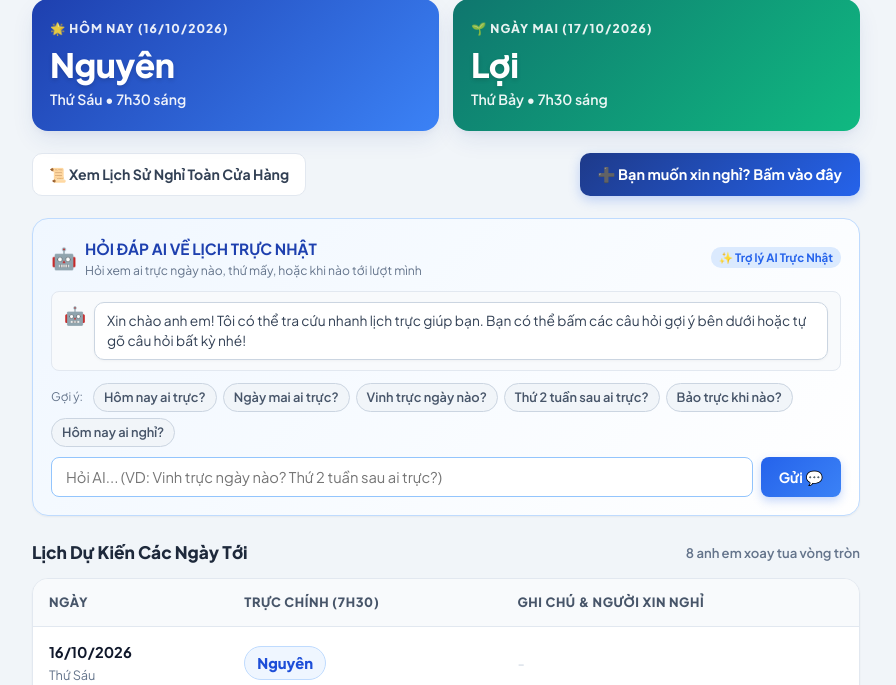
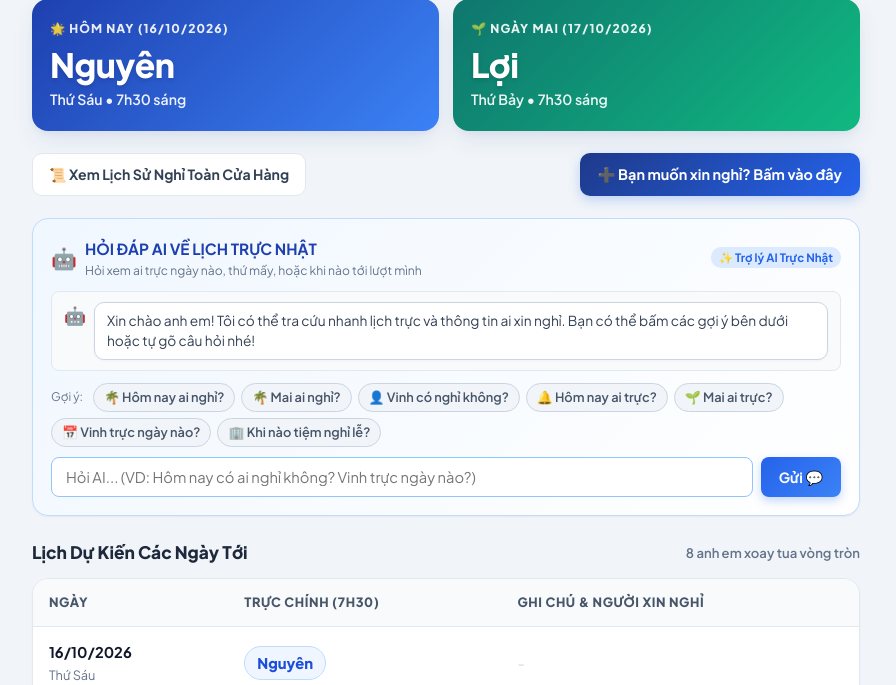
Before and after one commit to rappervint/apptruc, a Flask app: page / in a window 1280 px wide. Shown: the part 260-945 px from the top of the page, without its empty margins (194-1090 px from the left). Run offline with Flask 3, Linux system fonts and the light colour scheme; data comes from the database, SQL or seed files in the repository; data that the repository does not hold is empty.

Commit message:
Nang cap Chatbot AI tra loi chi tiet ve ngay nghi va ai xin nghi

```diff
--- a/app.py
+++ b/app.py
@@ -909,6 +909,12 @@ def answer_schedule_query(query):
     q_norm = remove_accents(query_clean.lower())
 
     # 1. Thử gọi Ollama nếu server đang hoạt động
+    leaves_summary = get_leaves_summary(schedule)
+    today_str = today.strftime('%Y-%m-%d')
+
+    with get_db() as conn:
+        shop_holidays_rows = conn.execute('SELECT holiday_date, reason FROM shop_holidays WHERE holiday_date >= ? ORDER BY holiday_date ASC LIMIT 10', (today_str,)).fetchall()
+
     if is_ollama_online():
         summary_lines = []
         for s in schedule[:14]:
@@ -917,17 +923,24 @@ def answer_schedule_query(query):
             elif s.get('assigned'):
                 summary_lines.append(f"- {s['display_date']} ({s['weekday_vn']}): {s['assigned']} trực")
         ctx = "\n".join(summary_lines)
+
+        leaves_lines = [f"- {l['member_name']} nghỉ ngày {l['display_date']} ({l['weekday_vn']}), lý do: {l['reason']}" for l in leaves_summary[:10]]
+        leaves_ctx = "\n".join(leaves_lines) if leaves_lines else "Hiện không có ai xin nghỉ."
+
         prompt = f"""
-Bạn là trợ lý AI quản lý lịch trực nhật vệ sinh 7h30 sáng tại cửa hàng.
+Bạn là trợ lý AI quản lý lịch trực nhật vệ sinh 7h30 sáng và theo dõi ngày nghỉ tại cửa hàng.
 Hôm nay là: {today.strftime('%d/%m/%Y')} ({weekday_vn_map.get(today.strftime('%A'))}).
 Danh sách 8 người trực nhật: {', '.join(DUTY_MEMBERS)}.
 Nhân sự không trực nhật: {', '.join(NON_DUTY_STAFF)}.
-Lịch phân công 14 ngày tới:
+Lịch phân công trực 14 ngày tới:
 {ctx}
+
+Danh sách các ca xin nghỉ hiện tại:
+{leaves_ctx}
 
 Câu hỏi của nhân viên: "{query_clean}"
 
-Yêu cầu: Hãy trả lời ngắn gọn, thân thiện, chính xác dựa trên lịch trên. Sử dụng Tiếng Việt tự nhiên, in đậm tên người và ngày tháng.
+Yêu cầu: Hãy trả lời ngắn gọn, thân thiện, chính xác dựa trên dữ liệu lịch trực và ngày nghỉ ở trên. Sử dụng Tiếng Việt tự nhiên, in đậm tên người và ngày tháng.
 """
         try:
             req_data = json.dumps({
@@ -951,7 +964,7 @@ Yêu cầu: Hãy trả lời ngắn gọn, thân thiện, chính xác dựa trê
     # 2. Xử lý bằng Bộ não NLP Tiếng Việt tích hợp (0ms, siêu tốc, chạy tốt trên PythonAnywhere)
     engine = "Trợ lý AI Tiếng Việt"
 
-    # 2.1. Hỏi về 1 nhân viên cụ thể (VD: "Vinh trực ngày nào", "Lịch của Dĩ", "Bảo có trực không")
+    # Kiểm tra xem có nhắc tới tên nhân viên nào không
     found_member = None
     for staff in sorted(ALL_STAFF, key=lambda s: len(s), reverse=True):
         staff_norm = remove_accents(staff.lower())
@@ -959,6 +972,100 @@ Yêu cầu: Hãy trả lời ngắn gọn, thân thiện, chính xác dựa trê
             found_member = staff
             break
 
+    # Kiểm tra xem câu hỏi có đang hỏi về NGHỈ (ai nghỉ, ngày nghỉ, có nghỉ không) hay không
+    is_asking_leave = bool(re.search(r'\b(nghi|xin nghi|nghi phep|ai nghi|co ai nghi|co nghi khong|nghi khong|ai xin nghi|ngay nghi|lich nghi)\b', q_norm))
+
+    # ═══════════════════════════════════════════════════════════════════
+    # NHÓM 1: CÂU HỎI VỀ NGÀY NGHỈ / AI NGHỈ
+    # ═══════════════════════════════════════════════════════════════════
+    if is_asking_leave:
+        # A. Hỏi về ngày tiệm đóng cửa / nghỉ lễ
+        if re.search(r'\b(tiem|cua hang|dong cua|le|tet)\b', q_norm):
+            if not shop_holidays_rows:
+                return "🏢 Hiện tại tiệm <strong>không có lịch đóng cửa / nghỉ lễ nào</strong> sắp tới (mở cửa hoạt động đầy đủ tất cả các ngày).", engine
+            lines = [f"• 📅 <strong>{h['holiday_date']}</strong> — {h['reason']}" for h in shop_holidays_rows]
+            return f"🏢 Các ngày tiệm đã cài đặt đóng cửa / nghỉ lễ sắp tới:<br>" + "<br>".join(lines), engine
+
+        # B. Hỏi về 1 nhân viên cụ thể có xin nghỉ không (VD: Vinh có xin nghỉ không?, Dĩ nghỉ ngày nào?)
+        if found_member:
+            m_leaves = [l for l in leaves_summary if l['member_name'] == found_member]
+            if m_leaves:
+                lines = [f"• 📅 <strong>{l['display_date']}</strong> ({l['weekday_vn']}) — Lý do: <em>{l['reason']}</em>" for l in m_leaves]
+                return f"📝 <strong>{found_member}</strong> có đăng ký xin nghỉ vào:<br>" + "<br>".join(lines), engine
+            else:
+                return f"✅ <strong>{found_member}</strong> hiện tại <strong>không có đơn xin nghỉ nào</strong> sắp tới (vẫn đi làm bình thường).", engine
+
+        # C. Hỏi theo mốc thời gian cụ thể (hôm nay, ngày mai, ngày mốt, ngày DD/MM, thứ X)
+        target_date = None
+        target_label = ''
+        if re.search(r'\b(hom nay|nay|hom ni)\b', q_norm):
+            target_date = today
+            target_label = 'Hôm nay'
+        elif re.search(r'\b(ngay mai|mai)\b', q_norm):
+            target_date = today + timedelta(days=1)
+            target_label = 'Ngày mai'
+        elif re.search(r'\b(ngay mot|mot|ngay kia)\b', q_norm):
+            target_date = today + timedelta(days=2)
+            target_label = 'Ngày mốt'
+        else:
+            # Tìm ngày DD/MM
+            m_date = re.search(r'(\d{1,2})[/\-](\d{1,2})', q_norm)
+            if m_date:
+                day_val, month_val = int(m_date.group(1)), int(m_date.group(2))
+                try:
+                    target_date = date(today.year, month_val, day_val)
+                    if target_date < today and month_val < today.month:
+                        target_date = date(today.year + 1, month_val, day_val)
+                    target_label = f"Ngày {day_val:02d}/{month_val:02d}"
+                except ValueError:
+                    pass
+            else:
+                # Tìm thứ trong tuần
+                weekdays_search = {
+                    'thu 2': 'Thứ Hai', 'thu hai': 'Thứ Hai', 'thu 3': 'Thứ Ba', 'thu ba': 'Thứ Ba',
+                    'thu 4': 'Thứ Tư', 'thu tu': 'Thứ Tư', 'thu 5': 'Thứ Năm', 'thu nam': 'Thứ Năm',
+                    'thu 6': 'Thứ Sáu', 'thu sau': 'Thứ Sáu', 'thu 7': 'Thứ Bảy', 'thu bay': 'Thứ Bảy',
+                    'chu nhat': 'Chủ Nhật', 'cn': 'Chủ Nhật'
+                }
+                for w_key, w_val in weekdays_search.items():
+                    if re.search(r'\b' + re.escape(w_key) + r'\b', q_norm):
+                        matches = [s for s in schedule if s['weekday_vn'] == w_val]
+                        if matches:
+                            target_s = matches[1] if ('tuan sau' in q_norm or 'toi' in q_norm) and len(matches) > 1 else matches[0]
+                            try:
+                                target_date = datetime.strptime(target_s['date_str'], '%Y-%m-%d').date()
+                                target_label = f"{target_s['weekday_vn']}"
+                            except Exception:
+                                pass
+                        break
+
+        if target_date:
+            d_str = target_date.strftime('%Y-%m-%d')
+            disp_d = target_date.strftime('%d/%m/%Y')
+            w_vn = weekday_vn_map.get(target_date.strftime('%A'), '')
+
+            # Kiểm tra xem ngày đó tiệm có đóng cửa không
+            holiday_match = next((h for h in shop_holidays_rows if h['holiday_date'] == d_str), None)
+            if holiday_match:
+                return f"🏢 Vào <strong>{target_label}</strong> ({disp_d}, {w_vn}): <strong>Tiệm đóng cửa nghỉ lễ</strong> ({holiday_match['reason']}). Toàn bộ 10 anh em đều được nghỉ!", engine
+
+            on_date_leaves = [l for l in leaves_summary if l['leave_date'] == d_str]
+            if not on_date_leaves:
+                return f"🌴 Vào <strong>{target_label}</strong> (ngày {disp_d}, {w_vn}): <strong>Không có ai xin nghỉ!</strong> Cả 10 anh em đều đi làm đầy đủ.", engine
+
+            lines = [f"• 👤 <strong>{l['member_name']}</strong> — Lý do: <em>{l['reason']}</em>" for l in on_date_leaves]
+            return f"📋 Vào <strong>{target_label}</strong> (ngày {disp_d}, {w_vn}) có <strong>{len(on_date_leaves)} người xin nghỉ</strong>:<br>" + "<br>".join(lines), engine
+
+        # D. Hỏi tổng quát chung (VD: "Có ai xin nghỉ không?", "Dạo này ai nghỉ?", "Danh sách xin nghỉ")
+        if not leaves_summary:
+            return "🌴 Hiện tại cả 10 anh em đều đang có lịch đi làm đầy đủ, <strong>không có ai xin nghỉ</strong> sắp tới!", engine
+        lines = [f"• 👤 <strong>{item['member_name']}</strong> nghỉ ngày <strong>{item['display_date']}</strong> ({item['weekday_vn']}) — Lý do: <em>{item['reason']}</em>" for item in leaves_summary[:6]]
+        return f"📋 Danh sách các ca xin nghỉ sắp tới tại cửa hàng ({len(leaves_summary)} ca):<br>" + "<br>".join(lines), engine
+
+    # ═══════════════════════════════════════════════════════════════════
+    # NHÓM 2: CÂU HỎI VỀ TRỰC NHẬT (AI TRỰC, NGÀY TRỰC)
+    # ═══════════════════════════════════════════════════════════════════
+    # 2.1. Hỏi về 1 nhân viên cụ thể trực ngày nào
     if found_member:
         if found_member in NON_DUTY_STAFF:
             return f"ℹ️ <strong>{found_member}</strong> thuộc nhóm nhân sự không trực nhật vệ sinh 7h30 sáng tại cửa hàng.", engine
@@ -1027,21 +1134,13 @@ Yêu cầu: Hãy trả lời ngắn gọn, thân thiện, chính xác dựa trê
                     return f"🏢 Vào <strong>{target['weekday_vn']}</strong> (ngày {target['display_date']}): Tiệm đóng cửa ({target.get('holiday_reason')}).", engine
                 return f"📅 Vào <strong>{target['weekday_vn']}</strong> (ngày {target['display_date']}): Người trực là <strong>{target['assigned']}</strong>.", engine
 
-    # 2.7. Hỏi ai nghỉ / có ai nghỉ không
-    if re.search(r'\b(nghi|xin nghi|ai nghi|co ai nghi)\b', q_norm):
-        leaves_summary = get_leaves_summary(schedule)
-        if not leaves_summary:
-            return "🌴 Hiện tại cả 10 anh em đều đang có lịch đi làm đầy đủ, <strong>không có ai xin nghỉ</strong> sắp tới!", engine
-        lines = [f"• <strong>{item['member_name']}</strong> nghỉ ngày {item['display_date']} ({item['weekday_vn']}) — Lý do: <em>{item['reason']}</em>" for item in leaves_summary[:5]]
-        return f"📋 Danh sách các ca xin nghỉ sắp tới:<br>" + "<br>".join(lines), engine
-
     return ("🤖 Tôi có thể giúp bạn tra cứu nhanh các thông tin sau:<br>"
-            "• <em>\"Hôm nay ai trực?\"</em><br>"
-            "• <em>\"Ngày mai ai trực?\"</em><br>"
-            "• <em>\"Vinh trực ngày nào?\"</em> (hoặc tên bất kỳ ai)<br>"
+            "• <em>\"Hôm nay có ai nghỉ không?\"</em> hoặc <em>\"Mai ai nghỉ?\"</em><br>"
+            "• <em>\"Vinh có xin nghỉ không?\"</em> (hoặc hỏi về bất kỳ ai)<br>"
+            "• <em>\"Hôm nay ai trực?\"</em> hoặc <em>\"Ngày mai ai trực?\"</em><br>"
+            "• <em>\"Vinh trực ngày nào?\"</em><br>"
             "• <em>\"Thứ 2 tuần sau ai trực?\"</em><br>"
-            "• <em>\"Ngày 25/10 ai trực?\"</em><br>"
-            "• <em>\"Hôm nay có ai nghỉ không?\"</em>"), engine
+            "• <em>\"Khi nào tiệm nghỉ lễ?\"</em>"), engine
 
 @app.route('/api/ai-chat-schedule', methods=['POST'])
 def api_ai_chat_schedule():
--- a/templates/index.html
+++ b/templates/index.html
@@ -726,7 +726,7 @@
         <div style="display: flex; align-items: flex-start; gap: 8px;">
           <span style="font-size: 1.1rem;">🤖</span>
           <div style="background: #fff; border: 1px solid #cbd5e1; padding: 8px 12px; border-radius: 10px; font-size: 0.86rem; color: #334155; line-height: 1.45; box-shadow: 0 1px 3px rgba(0,0,0,0.04);">
-            Xin chào anh em! Tôi có thể tra cứu nhanh lịch trực giúp bạn. Bạn có thể bấm các câu hỏi gợi ý bên dưới hoặc tự gõ câu hỏi bất kỳ nhé!
+            Xin chào anh em! Tôi có thể tra cứu nhanh lịch trực và thông tin ai xin nghỉ. Bạn có thể bấm các gợi ý bên dưới hoặc tự gõ câu hỏi nhé!
           </div>
         </div>
       </div>
@@ -734,17 +734,18 @@
       <!-- Các câu hỏi gợi ý nhanh -->
       <div class="quick-chips" style="margin-bottom: 10px;">
         <span style="font-size: 0.74rem; color: #64748b; margin-right: 4px; display: flex; align-items: center;">Gợi ý:</span>
-        <span class="chip" onclick="askAiDuty('Hôm nay ai trực?')">Hôm nay ai trực?</span>
-        <span class="chip" onclick="askAiDuty('Ngày mai ai trực?')">Ngày mai ai trực?</span>
-        <span class="chip" onclick="askAiDuty('Vinh trực những ngày nào?')">Vinh trực ngày nào?</span>
-        <span class="chip" onclick="askAiDuty('Thứ 2 tuần sau ai trực?')">Thứ 2 tuần sau ai trực?</span>
-        <span class="chip" onclick="askAiDuty('Bảo trực khi nào?')">Bảo trực khi nào?</span>
-        <span class="chip" onclick="askAiDuty('Hôm nay có ai nghỉ không?')">Hôm nay ai nghỉ?</span>
+        <span class="chip" onclick="askAiDuty('Hôm nay có ai nghỉ không?')">🌴 Hôm nay ai nghỉ?</span>
+        <span class="chip" onclick="askAiDuty('Ngày mai có ai nghỉ không?')">🌴 Mai ai nghỉ?</span>
+        <span class="chip" onclick="askAiDuty('Vinh có xin nghỉ không?')">👤 Vinh có nghỉ không?</span>
+        <span class="chip" onclick="askAiDuty('Hôm nay ai trực?')">🔔 Hôm nay ai trực?</span>
+        <span class="chip" onclick="askAiDuty('Ngày mai ai trực?')">🌱 Mai ai trực?</span>
+        <span class="chip" onclick="askAiDuty('Vinh trực những ngày nào?')">📅 Vinh trực ngày nào?</span>
+        <span class="chip" onclick="askAiDuty('Khi nào tiệm nghỉ lễ?')">🏢 Khi nào tiệm nghỉ lễ?</span>
       </div>
 
       <!-- Ô nhập câu hỏi -->
       <div style="display: flex; gap: 8px;">
-        <input type="text" id="ai-chat-input" placeholder="Hỏi AI... (VD: Vinh trực ngày nào? Thứ 2 tuần sau ai trực?)" style="flex: 1; padding: 10px 14px; border: 1.5px solid #93c5fd; border-radius: 8px; font-size: 0.92rem; outline: none; background: #fff;" onkeydown="if(event.key === 'Enter'){ event.preventDefault(); sendAiChat(); }">
+        <input type="text" id="ai-chat-input" placeholder="Hỏi AI... (VD: Hôm nay có ai nghỉ không? Vinh trực ngày nào?)" style="flex: 1; padding: 10px 14px; border: 1.5px solid #93c5fd; border-radius: 8px; font-size: 0.92rem; outline: none; background: #fff;" onkeydown="if(event.key === 'Enter'){ event.preventDefault(); sendAiChat(); }">
         <button type="button" id="ai-chat-btn" onclick="sendAiChat()" style="padding: 10px 18px; font-size: 0.88rem; width: auto; background: linear-gradient(135deg, #2563eb, #3b82f6); color: #fff; border: none; border-radius: 8px; cursor: pointer; font-weight: 700; display: inline-flex; align-items: center; gap: 6px; box-shadow: 0 4px 10px rgba(37,99,235,0.25);">
           <span>Gửi 💬</span>
         </button>
```
